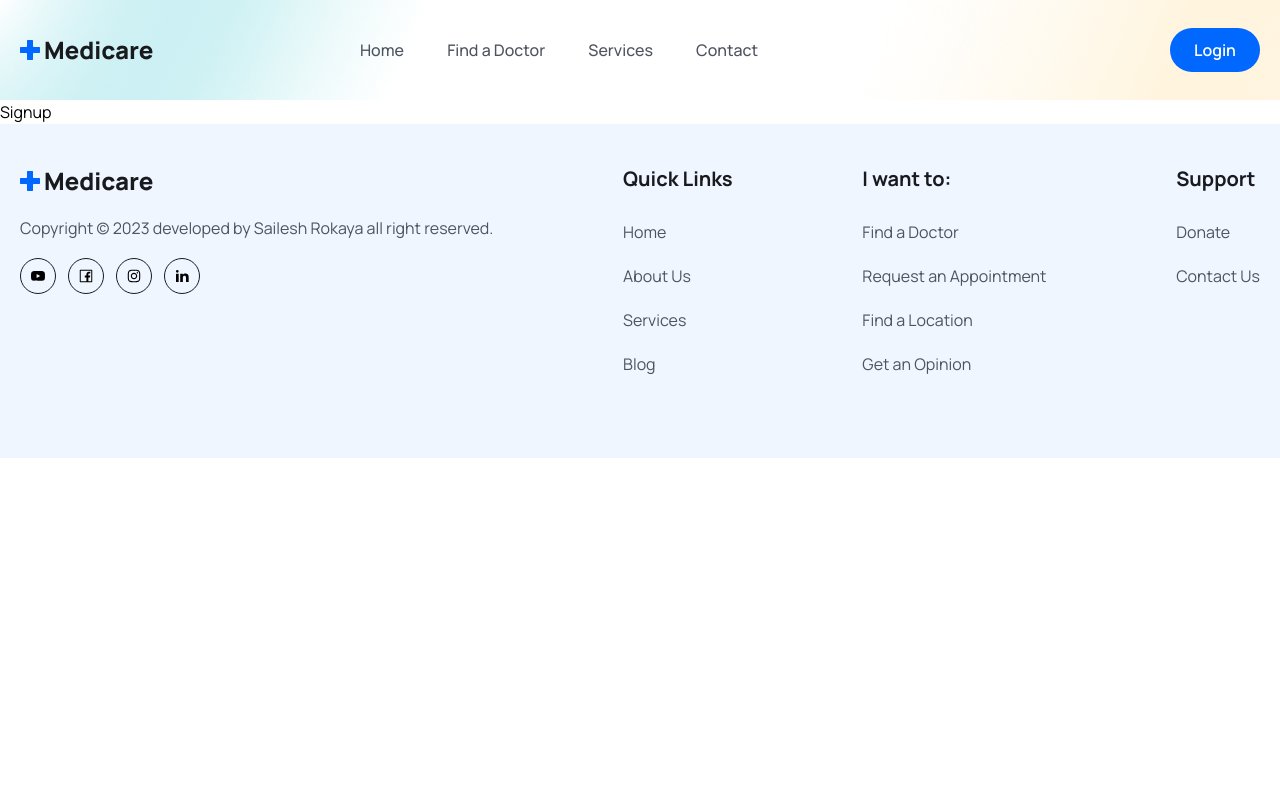
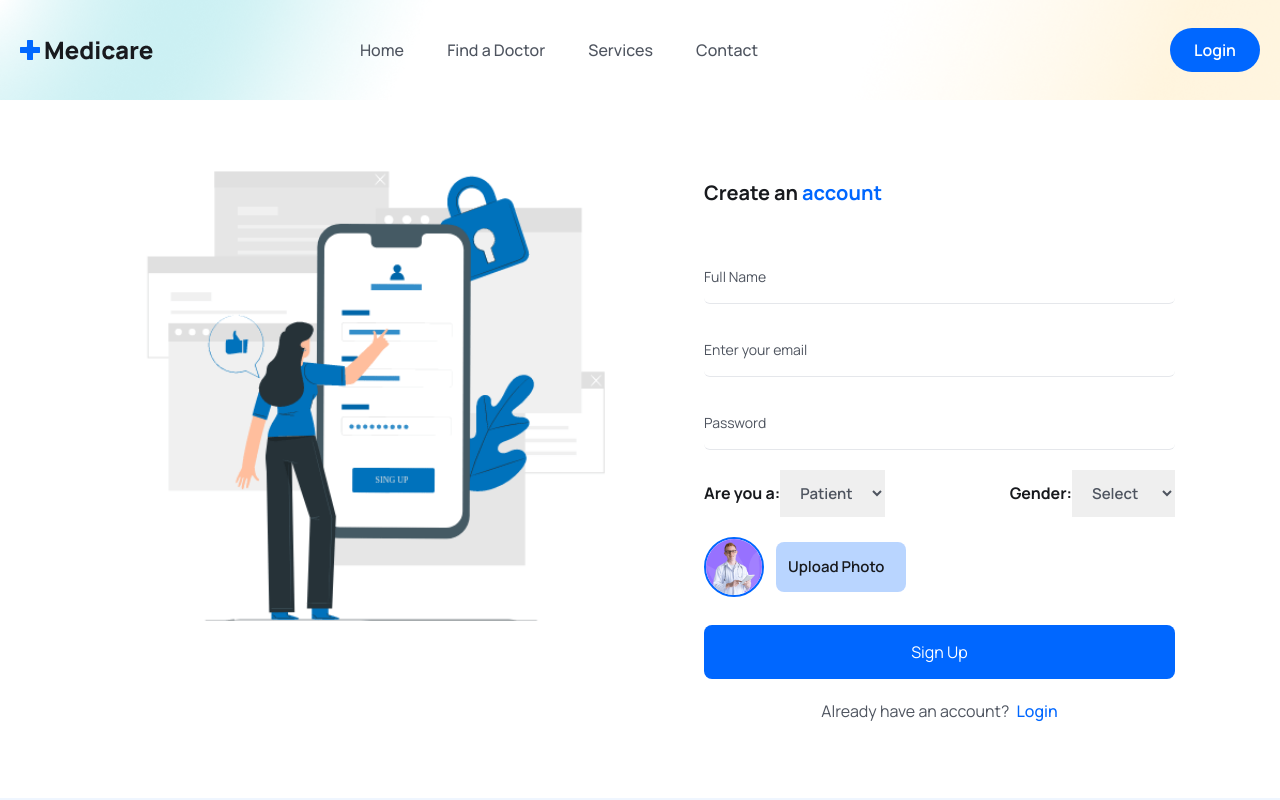
Before and after one commit to Sukrajchaudhary/Doctor-appoinment, a React (Vite) app in the folder frontend/: page /signup in a window 1280 px wide. Shown: the top 800 px of the page. Built offline with nearby package versions, Linux system fonts and the light colour scheme.

Commit message:
Login and Signup

```diff
--- a/frontend/src/pages/Doctors/SidePanel.jsx
+++ b/frontend/src/pages/Doctors/SidePanel.jsx
@@ -1,5 +1,3 @@
-import React from "react";
-
 const SidePanel = () => {
   return (
     <div className="shadow-panelShadow p-3 lg:p-5 rounded-md">
--- a/frontend/src/pages/Login.jsx
+++ b/frontend/src/pages/Login.jsx
@@ -1,11 +1,64 @@
-import React from 'react'
+import { useState } from "react";
+import { Link } from "react-router-dom";
 
 const Login = () => {
+  const [formData, setFormData] = useState({
+    email: "",
+    password: "",
+  });
+
+  const handleInputChange = (e) => {
+    setFormData({ ...formData, [e.target.name]: e.target.value });
+  };
   return (
-    <div>
-      Login
-    </div>
-  )
-}
+    <section className="px-5 lg:px-0">
+      <div className="w-full max-w-[570px] mx-auto rounded-lg shadow-md md:p-10">
+        <h3 className="text-headingColor text-[22px] leading-9 font-bold mb-10">
+          Hello! <span className="text-primaryColor">Welcome</span> Back
+        </h3>
 
-export default Login
+        <form className="py-4 md:py-0">
+          <div className="mb-5">
+            <input
+              type="email"
+              placeholder="Enter Your Email"
+              name="email"
+              value={formData.email}
+              onChange={handleInputChange}
+              className="w-full px-4 py-3 border-b border-solid border-[#00066ff61] focus:outline-none focus:border-b-primaryColor text-[14px] leading-7 text-headingColor placeholder:text-textColor rounded-md cursor-pointer"
+              required
+            />
+          </div>
+          <div className="mb-5">
+            <input
+              type="password"
+              placeholder="Password"
+              name="password"
+              value={formData.password}
+              onChange={handleInputChange}
+              className="w-full px-4 py-3 border-b border-solid border-[#00066ff61] focus:outline-none focus:border-b-primaryColor text-[14px] leading-7 text-headingColor placeholder:text-textColor rounded-md cursor-pointer"
+              required
+            />
+          </div>
+          <div className="mt-7">
+            <button
+              type="submit"
+              className="w-full bg-primaryColor text-white text-[16px] leading-[30px] rounded-lg px-4 py-3"
+            >
+              Login
+            </button>
+          </div>
+
+          <p className="mt-5 text-textColor text-center">
+            Don&apos;t have an account?{" "}
+            <Link to="/signup" className="text-primaryColor font-medium ml-1">
+              Register
+            </Link>
+          </p>
+        </form>
+      </div>
+    </section>
+  );
+};
+
+export default Login;
--- a/frontend/src/pages/Signup.jsx
+++ b/frontend/src/pages/Signup.jsx
@@ -1,11 +1,162 @@
-import React from 'react'
+// import React from 'react'
+import signupImg from "../assets/images/signup.gif";
+import avatar from "../assets/images/doctor-img02.png";
+import { Link } from "react-router-dom";
+import { useState } from "react";
 
 const Signup = () => {
+  const [selectedFile, setSelectedFile] = useState(null);
+  const [previewURL, setPreviewURL] = useState("");
+
+  const [formData, setFormData] = useState({
+    name: "",
+    email: "",
+    password: "",
+    photo: selectedFile,
+    gender: "",
+    role: "patient",
+  });
+  const handleInputChange = (e) => {
+    setFormData({ ...formData, [e.target.name]: e.target.value });
+  };
+
+  const handleFileInputChange = async (event) => {
+    const file = event.target.files[0];
+    // later we will use cloudinary to upload images
+    console.log(file);
+  };
+
+  const submitHandler = async (event) => {
+    event.preventDefault();
+  };
   return (
-    <div>
-      Signup
-    </div>
-  )
-}
+    <section className="px-5 xl:px-0">
+      <div className="max-w-[1070px] mx-auto">
+        <div className="grid grid-cols-1 lg:grid-cols-2">
+          {/* ========= img box ========= */}
+          <div className="hidden lg:block  rounded-l-lg">
+            <figure className="rounded-l-lg">
+              <img src={signupImg} alt="" className="w-full rounded-l-lg" />
+            </figure>
+          </div>
 
-export default Signup
+          {/* ============= SignUp Form =========== */}
+          <div className="rounded-l-lg lg:pl-16 py-10">
+            <h3 className="text-headingColor text-[20px] leading-9 font-bold mb-10">
+              Create an <span className="text-primaryColor">account</span>
+            </h3>
+
+            <form onSubmit={submitHandler}>
+              <div className="mb-5">
+                <input
+                  type="text"
+                  placeholder="Full Name"
+                  name="name"
+                  value={formData.name}
+                  onChange={handleInputChange}
+                  className="w-full pr-4 py-3 border-b border-solid border-[#00066ff61] focus:outline-none focus:border-b-primaryColor text-[14px] leading-7 text-headingColor placeholder:text-textColor rounded-md cursor-pointer"
+                  required
+                />
+              </div>
+              <div className="mb-5">
+                <input
+                  type="email"
+                  placeholder="Enter your email"
+                  name="email"
+                  value={formData.email}
+                  onChange={handleInputChange}
+                  className="w-full pr-4 py-3 border-b border-solid border-[#00066ff61] focus:outline-none focus:border-b-primaryColor text-[14px] leading-7 text-headingColor placeholder:text-textColor rounded-md cursor-pointer"
+                  required
+                />
+              </div>
+              <div className="mb-5">
+                <input
+                  type="password"
+                  placeholder="Password"
+                  name="password"
+                  value={formData.password}
+                  onChange={handleInputChange}
+                  className="w-full pr-4 py-3 border-b border-solid border-[#00066ff61] focus:outline-none focus:border-b-primaryColor text-[14px] leading-7 text-headingColor placeholder:text-textColor rounded-md cursor-pointer"
+                  required
+                />
+              </div>
+
+              <div className="mb-5 flex items-center justify-between">
+                <label className="text-headingColor font-bold text-[16px] leading-7">
+                  Are you a:
+                  <select
+                    name="role"
+                    value={formData.role}
+                    onChange={handleInputChange}
+                    className="text-textColor font-semibold text-[15px] leading-7 px-4 py-3 focus:outline-none"
+                  >
+                    <option value="patient">Patient</option>
+                    <option value="patient">Doctor</option>
+                  </select>
+                </label>
+
+                <label className="text-headingColor font-bold text-[16px] leading-7">
+                  Gender:
+                  <select
+                    name="gender"
+                    value={formData.gender}
+                    onChange={handleInputChange}
+                    className="text-textColor font-semibold text-[15px] leading-7 px-4 py-3 focus:outline-none"
+                  >
+                    <option value="">Select</option>
+                    <option value="male">Male</option>
+                    <option value="female">Female</option>
+                    <option value="other">Other</option>
+                  </select>
+                </label>
+              </div>
+
+              <div className="mb-5 flex items-center gap-3">
+                <figure className="w-[60px] h-[60px] rounded-full border-2 border-solid border-primaryColor flex items-center justify-center">
+                  <img src={avatar} alt="" className="w-full rounded-full" />
+                </figure>
+                <div className="relative w-[130px] h-[50px]">
+                  <input
+                    type="file"
+                    name="photo"
+                    id="customFile"
+                    onChange={handleFileInputChange}
+                    accept=".jpg, .png"
+                    className="absolute top-0 left-0 w-full h-full opacity-0 cursor-pointer"
+                  />
+                  <label
+                    htmlFor="customFile"
+                    className="absolute top-0 left-0 w-full h-full flex items-center px-[0.75rem] py-[0.375rem] text-[15px] leading-6 overflow-hidden bg-[#0066ff46] text-headingColor font-semibold rounded-lg truncate cursor-pointer"
+                  >
+                    Upload Photo
+                  </label>
+                </div>
+              </div>
+
+              <div className="mt-7">
+                <button
+                  type="submit"
+                  className="w-full bg-primaryColor text-white text-[16px] leading-[30px] rounded-lg px-4 py-3"
+                >
+                  Sign Up
+                </button>
+              </div>
+
+              <p className="mt-5 text-textColor text-center">
+                Already have an account?{" "}
+                <Link
+                  to="/login"
+                  className="text-primaryColor font-medium ml-1"
+                >
+                  Login
+                </Link>
+              </p>
+            </form>
+          </div>
+        </div>
+      </div>
+    </section>
+  );
+};
+
+export default Signup;
```
Also changed, not shown: frontend/src/assets/images/signup.gif.
